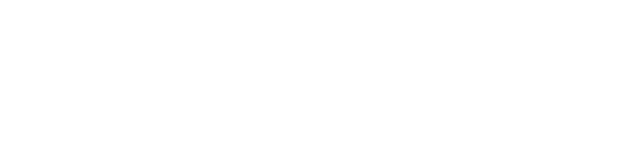
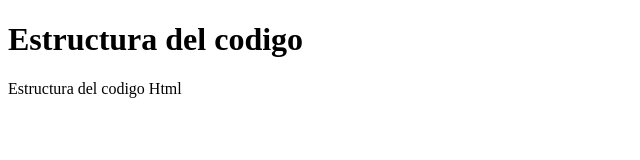
Before and after one commit to WFC2710/New-repo, a plain HTML site: page index.html in a window 1280 px wide. Shown: the whole page, without its empty margins (0-640 px from the left). Drawn offline with Linux system fonts and the light colour scheme.

Commit message:
Add title and P

```diff
--- a/index.html
+++ b/index.html
@@ -4,5 +4,8 @@
     <meta charset="utf-8" />
     <title>Example</title>
   </head>
-  <body></body>
+  <body>
+    <h1>Estructura del codigo</h1>
+    <p>Estructura del codigo Html</p>
+  </body>
 </html>
```
